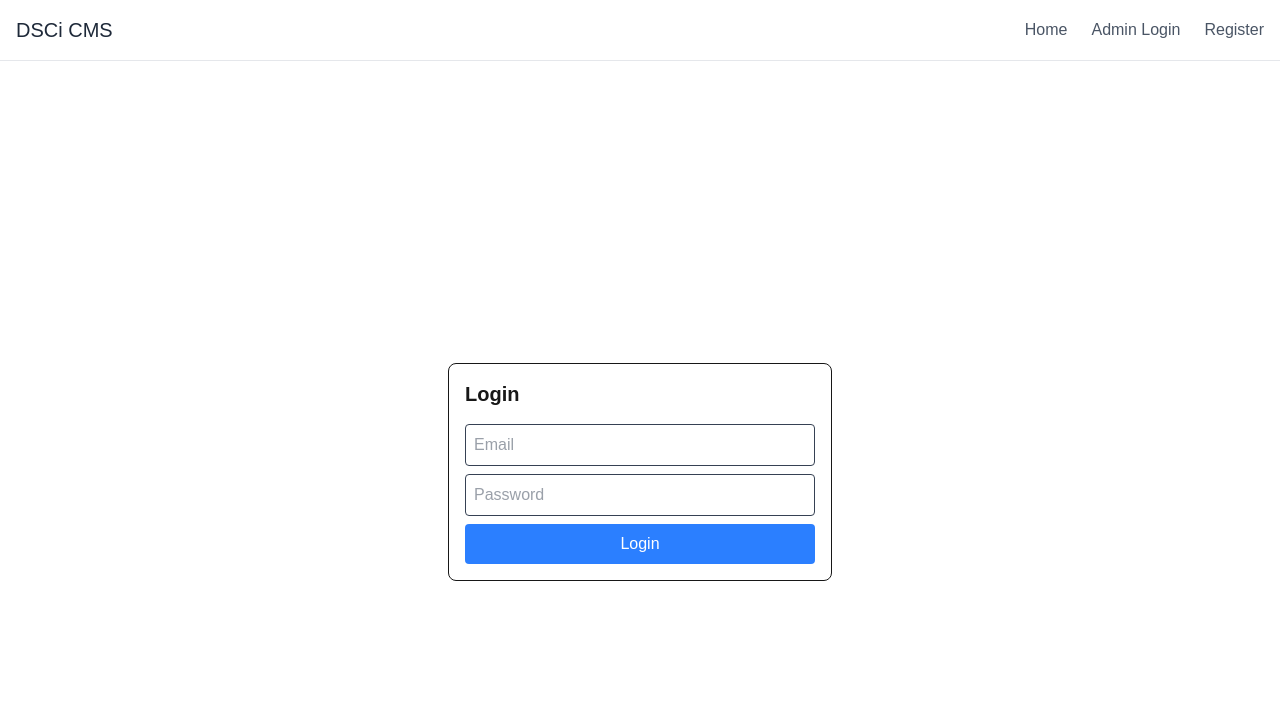
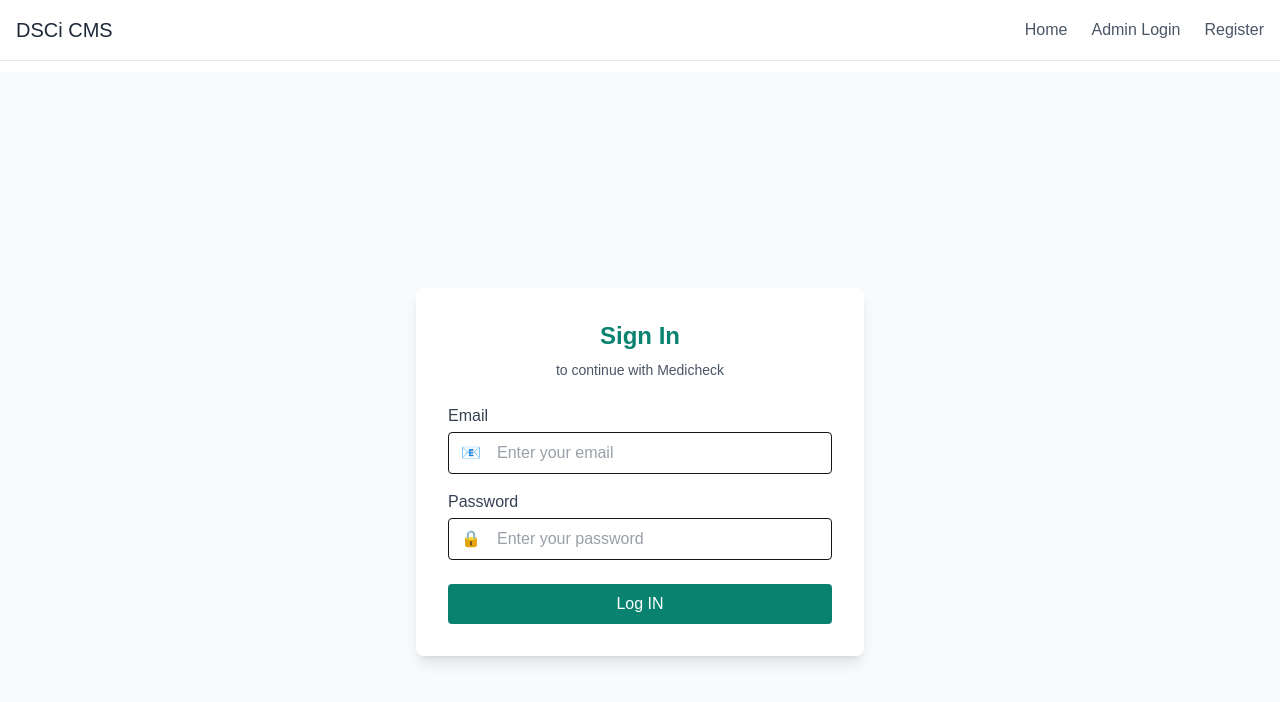
Before and after one commit to harshvatsal41/dsci_crm, a Next.js app: page /administration/login in a window 1280 px wide. Shown: the top 702 px of the page. Built offline with nearby package versions, Linux system fonts and the light colour scheme.

Commit message:
Start work on login

```diff
--- a/src/app/administration/login/page.js
+++ b/src/app/administration/login/page.js
@@ -1,80 +1,102 @@
-'use client';
-import { useState } from 'react';
-import { useRouter } from 'next/navigation';
-import { useDispatch } from "react-redux";
-import { login } from "@/Redux/Reducer/authSlice";
+"use client";
+import { useState } from "react";
+import { useRouter } from "next/navigation";
+import { useDispatch, useSelector } from "react-redux";
+import { login } from "@/Redux/authSlice";
+import {setUserRole, setLoading} from "@/Redux/menuSlice";
+
 
 export default function Login() {
-    const [formData, setFormData] = useState({ email: '', password: '' });
+  const [formData, setFormData] = useState({ email: "", password: "" });
   const [message, setMessage] = useState(null);
-    const [loading, setLoading] = useState(false); // Track loading state
   const dispatch = useDispatch();
+  const loading = useSelector((state) => state.menu?.loading ?? false);
   const router = useRouter();
 
   const handleLogin = async (e) => {
     e.preventDefault();
     setMessage(null);
-        setLoading(true); // Start loading
+    dispatch(setLoading(true));
 
     const res = await fetch("/api/admin/auth/login", {
       method: "POST",
       headers: { "Content-Type": "application/json" },
-            body: JSON.stringify(formData),
+      body: JSON.stringify(formData)
     });
 
     const data = await res.json();
-
     if (res.ok) {
-
       document.cookie = `rsvAuthToken=${data.token}; path=/;`;
       // document.cookie = `rsvDesignation=${data.role}`;
       // Dispatch Redux action to store token
-            dispatch(login({token : data.token, role: data.role}));
+      dispatch(login({ token: data.token, role: data.role, user: data.user }));
+      dispatch(setUserRole(data.role));
 
-            // alert("Logged in successfully");
       setMessage("Logged in successfully");
       router.push("/administration/dashboard");
-            setLoading(false); // Stop loading
-
+      dispatch(setLoading(false));
     } else {
-            setLoading(false); // Stop loading
+      dispatch(setLoading(false));
       setMessage(data.error);
     }
   };
 
   return (
-        <div className="min-h-screen flex items-center justify-center">
-            <form onSubmit={handleLogin} className="w-96 p-4 border rounded-lg">
-                <h1 className="text-xl font-bold mb-4">Login</h1>
-
+    <div className="min-h-screen flex items-center justify-center bg-gray-50">
+      <div className="bg-white p-8 rounded-lg shadow-lg w-full max-w-md">
+        <h2 className="text-2xl font-bold text-center text-[#0A8270] mb-2">
+          Sign In
+        </h2>
+        <p className="text-center text-gray-600 mb-6 text-sm">
+          to continue with Medicheck
+        </p>
+        <form onSubmit={handleLogin}>
+          <div className="mb-4">
+            <label className="block text-gray-700 mb-1">Email</label>
+            <div className="flex items-center border rounded px-3 bg-white">
+              <span className="text-gray-500 mr-2">📧</span>
               <input
                 type="email"
-                    placeholder="Email"
-                    className="w-full text-gray-700 p-2 mb-2 border rounded"
+                placeholder="Enter your email"
+                className="w-full p-2 outline-none text-gray-700"
                 value={formData.email}
-                    onChange={(e) => setFormData({ ...formData, email: e.target.value })}
-                    disabled={loading} // Disable input when loading
+                onChange={(e) =>
+                  setFormData({ ...formData, email: e.target.value })
+                }
+                disabled={loading}
               />
-
+            </div>
+          </div>
+          <div className="mb-4">
+            <label className="block text-gray-700 mb-1">Password</label>
+            <div className="flex items-center border rounded px-3 bg-white">
+              <span className="text-gray-500 mr-2">🔒</span>
               <input
                 type="password"
-                    placeholder="Password"
-                    className="w-full text-gray-700 p-2 mb-2 border rounded"
+                placeholder="Enter your password"
+                className="w-full p-2 outline-none text-gray-700"
                 value={formData.password}
-                    onChange={(e) => setFormData({ ...formData, password: e.target.value })}
-                    disabled={loading} // Disable input when loading
+                onChange={(e) =>
+                  setFormData({ ...formData, password: e.target.value })
+                }
+                disabled={loading}
               />
-
+            </div>
+          </div>
+          {message && (
+            <p className={`text-sm text-red-500`}>
+              {message}
+            </p>
+          )}
           <button
             type="submit"
-                    className={`w-full p-2 text-white rounded ${loading ? 'bg-gray-400' : 'bg-blue-500'}`}
-                    disabled={loading} // Disable button when loading
+            className={`w-full p-2 mt-2 rounded text-white ${loading ? 'bg-gray-400' : 'bg-[#0A8270] hover:bg-[#086d5f]'}`}
+            disabled={loading}
           >
-                    {loading ? 'Logging in...' : 'Login'}
+            {loading ? 'Logging in...' : 'Log IN'}
           </button>
-
-                {message && <p className="mt-2 text-red-500">{message}</p>}
         </form>
+      </div>
     </div>
   );
 }
```
Also changed, not shown: package.json (+5 -2 lines), 1 other file (tests, documents, lock files or other folders). Lines whose indentation alone changed are shown as unchanged.
